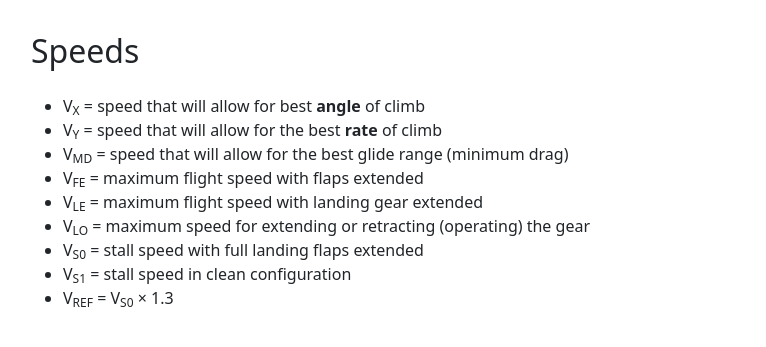
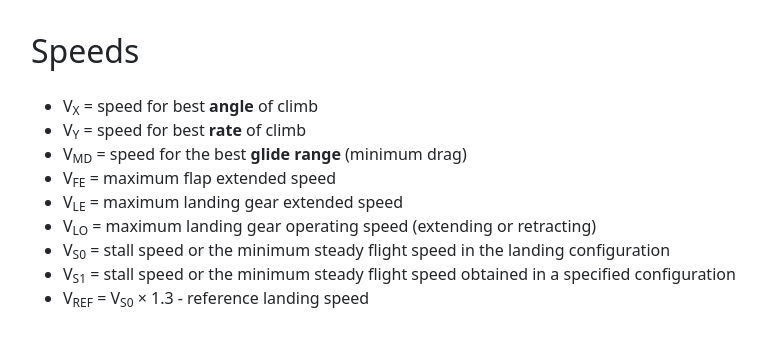
Before and after one commit to zyv/pilot_log, a Django app: template logbook/templates/logbook/aircraft_list.html in a window 1280 px wide. Shown: the part 210-557 px from the top of the page, without its empty margins (55-821 px from the left). Run offline with Django 3.2, Linux system fonts and the light colour scheme; the template is opened without the code that fills it, so the values that code supplies are empty; parts of the project's set-up code (start-up, migrations or seed data) failed here and were passed over; some libraries are stand-ins or nearby versions.

Commit message:
fix(aircraft): align speed definitions with CS-Definitions / EASA

```diff
--- a/logbook/templates/logbook/aircraft_list.html
+++ b/logbook/templates/logbook/aircraft_list.html
@@ -145,15 +145,15 @@
     <h2 class="pt-3">Speeds</h2>
 
     <ul>
-        <li>V<sub>X</sub> = speed that will allow for best <strong>angle</strong> of climb</li>
-        <li>V<sub>Y</sub> = speed that will allow for the best <strong>rate</strong> of climb</li>
-        <li>V<sub>MD</sub> = speed that will allow for the best glide range (minimum drag)</li>
-        <li>V<sub>FE</sub> = maximum flight speed with flaps extended</li>
-        <li>V<sub>LE</sub> = maximum flight speed with landing gear extended</li>
-        <li>V<sub>LO</sub> = maximum speed for extending or retracting (operating) the gear</li>
-        <li>V<sub>S0</sub> = stall speed with full landing flaps extended</li>
-        <li>V<sub>S1</sub> = stall speed in clean configuration</li>
-        <li>V<sub>REF</sub> = V<sub>S0</sub> &times; 1.3</li>
+        <li>V<sub>X</sub> = speed for best <strong>angle</strong> of climb</li>
+        <li>V<sub>Y</sub> = speed for best <strong>rate</strong> of climb</li>
+        <li>V<sub>MD</sub> = speed for the best <strong>glide range</strong> (minimum drag)</li>
+        <li>V<sub>FE</sub> = maximum flap extended speed</li>
+        <li>V<sub>LE</sub> = maximum landing gear extended speed</li>
+        <li>V<sub>LO</sub> = maximum landing gear operating speed (extending or retracting)</li>
+        <li>V<sub>S0</sub> = stall speed or the minimum steady flight speed in the landing configuration</li>
+        <li>V<sub>S1</sub> = stall speed or the minimum steady flight speed obtained in a specified configuration</li>
+        <li>V<sub>REF</sub> = V<sub>S0</sub> &times; 1.3 - reference landing speed</li>
     </ul>
 
 {% endblock %}
```
